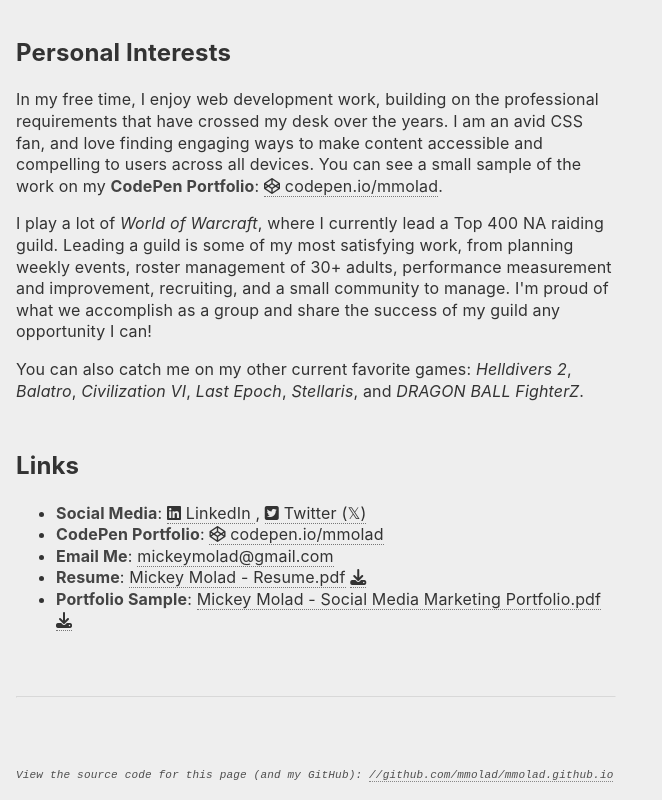
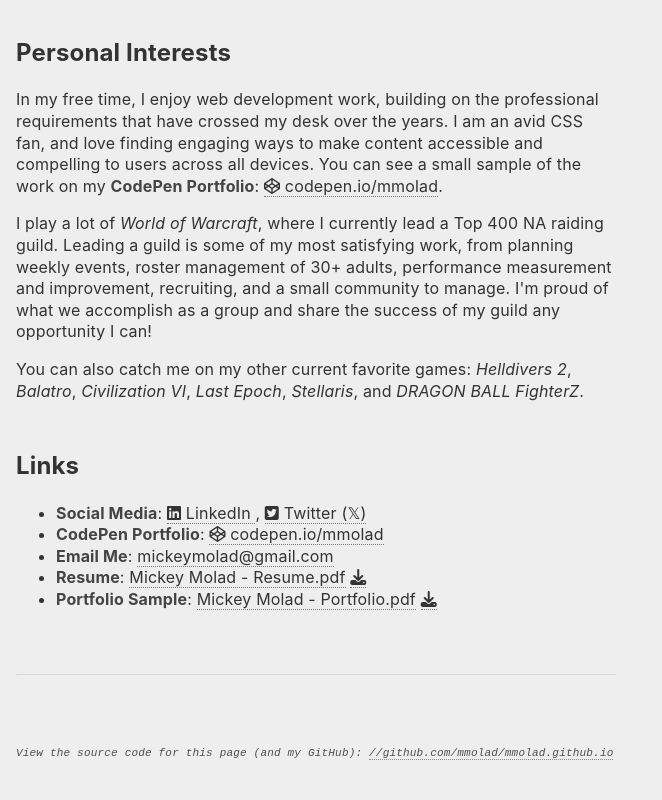
Before and after one commit to mmolad/mmolad.github.io, a plain HTML site: page index.html in a window 1280 px wide. Shown: the part 1076-1876 px from the top of the page, without its empty margins (0-662 px from the left). After the commit the page ends 1854 px from the top, so only its background shows below. Drawn offline with Linux system fonts and the light colour scheme.

Commit message:
portfolio cleanup

```diff
--- a/index.html
+++ b/index.html
@@ -38,7 +38,7 @@
 <body>
 	<ul id="shortcuts">
 		<li><a class="shortcut" id="resumeShortcut" href="Mickey Molad - Resume.pdf"><i class="fa-regular fa-file-pdf"></i> Resume/C.V.</a></li>
-		<li><a class="shortcut" id="portfolioShortcut" href="Mickey Molad - Social Media Marketing Portfolio.pdf"><i class="fa-regular fa-folder-open"></i> Portfolio</a></li>
+		<li><a class="shortcut" id="portfolioShortcut" href="Mickey Molad - Portfolio.pdf"><i class="fa-regular fa-folder-open"></i> Portfolio</a></li>
 		<li><a class="shortcut" href="#email"><i class="fa-regular fa-address-card"></i> Contact Me </a>
 
 		</li>
@@ -68,7 +68,7 @@
 <li><strong>CodePen Portfolio</strong>: <a href="https://codepen.io/mmolad"><i class="fa-brands fa-codepen"></i> codepen.io/mmolad</a></li>
 		<li><strong>Email Me</strong>: <span id="email">Enable Javascript</span><script>document.getElementById("email").textContent = 'm'+'i'+'c'+'k'+'e'+'y'+'m'+'o'+'l'+'a'+'d'+'@'+'g'+'m'+'a'+'i'+'l'+'.'+'c'+'o'+'m';</script></li>
 		<li><strong>Resume</strong>: <a href="Mickey Molad - Resume.pdf">Mickey Molad - Resume.pdf</a> <a download href="Mickey Molad - Resume.pdf"><i class="fa-solid fa-download"></i></a></li>
-		<li><strong>Portfolio Sample</strong>: <a id="amdportfoliosample" name="amdportfoliosample" href="Mickey Molad - Social Media Marketing Portfolio.pdf">Mickey Molad - Social Media Marketing Portfolio.pdf</a> <a download href="Mickey Molad - Social Media Marketing Portfolio.pdf"><i class="fa-solid fa-download"></i></a></li>
+		<li><strong>Portfolio Sample</strong>: <a href="Mickey Molad - Portfolio.pdf">Mickey Molad - Portfolio.pdf</a> <a download href="Mickey Molad - Portfolio.pdf"><i class="fa-solid fa-download"></i></a></li>
 	</ul>
 	<hr/>
 <code class="subtext">View the source code for this page (and my GitHub): <a href="//github.com/mmolad/mmolad.github.io">//github.com/mmolad/mmolad.github.io</a></code>
```
